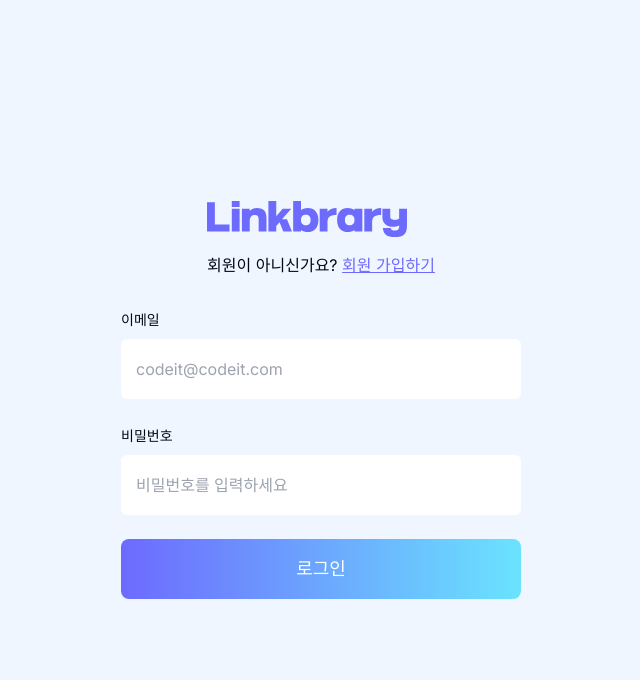
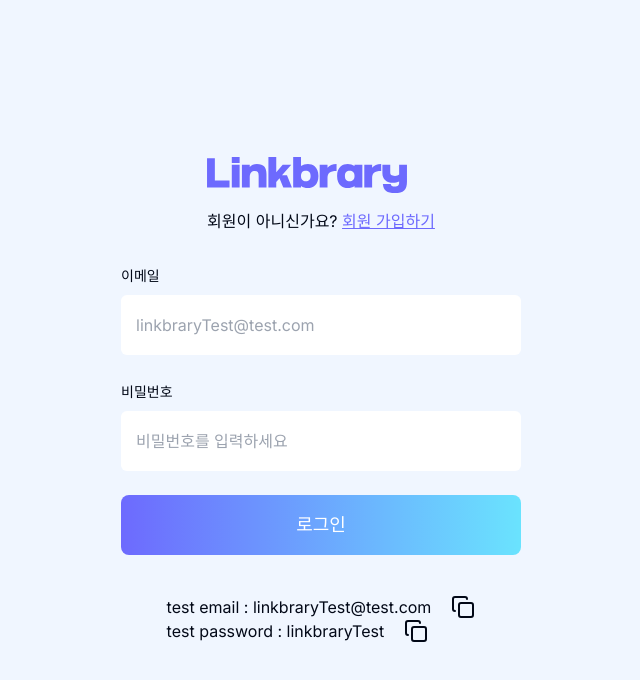
Before and after one commit to HMRyu/linkbrary, a Next.js app: page /signin in a window 1280 px wide. Shown: the top 680 px of the page, without its empty margins (319-959 px from the left). Built offline with nearby package versions, Linux system fonts and the light colour scheme.

Commit message:
feat: add test email / password at '/signin'

```diff
--- a/app/(auth)/signin/page.tsx
+++ b/app/(auth)/signin/page.tsx
@@ -3,7 +3,7 @@
 import Image from "next/image";
 import Link from "next/link";
 import { useRouter } from "next/navigation";
-import { useTransition } from "react";
+import { useState, useTransition } from "react";
 
 import {
   Form,
@@ -24,6 +24,7 @@
 import { zodResolver } from "@hookform/resolvers/zod";
 import { useForm } from "react-hook-form";
 import { z } from "zod";
+import { Check, Copy } from "lucide-react";
 
 const formSchema = z.object({
   email: z.string().email({
@@ -39,6 +40,15 @@
   const { toast } = useToast();
 
   const [isPending, startTransition] = useTransition();
+
+  const [copiedEmail, setCopiedEmail] = useState<boolean>(false);
+  const [copiedPassword, setCopiedPassword] = useState<boolean>(false);
+
+  const handleCopy = (text: string, setCopied: (value: boolean) => void) => {
+    navigator.clipboard.writeText(text);
+    setCopied(true);
+    setTimeout(() => setCopied(false), 2000);
+  };
 
   const form = useForm<z.infer<typeof formSchema>>({
     resolver: zodResolver(formSchema),
@@ -100,7 +110,10 @@
                 <FormItem>
                   <FormLabel>이메일</FormLabel>
                   <FormControl>
-                    <Input inputPlaceholder="codeit@codeit.com" {...field} />
+                    <Input
+                      inputPlaceholder="linkbraryTest@test.com"
+                      {...field}
+                    />
                   </FormControl>
                   <FormMessage />
                 </FormItem>
@@ -127,6 +140,22 @@
           </form>
         </Form>
       </div>
+      <div className="mt-10">
+        <div className="flex space-x-5">
+          <div>test email : linkbraryTest@test.com</div>
+          <div
+            onClick={() => handleCopy("linkbraryTest@test.com", setCopiedEmail)}
+          >
+            {copiedEmail ? <Check /> : <Copy />}
+          </div>
+        </div>
+        <div className="flex space-x-5">
+          <div>test password : linkbraryTest</div>
+          <div onClick={() => handleCopy("linkbraryTest", setCopiedPassword)}>
+            {copiedPassword ? <Check /> : <Copy />}
+          </div>
+        </div>
+      </div>
     </div>
   );
 };
--- a/app/(auth)/signup/page.tsx
+++ b/app/(auth)/signup/page.tsx
@@ -103,7 +103,10 @@
                 <FormItem>
                   <FormLabel>이메일</FormLabel>
                   <FormControl>
-                    <Input inputPlaceholder="codeit@codeit.com" {...field} />
+                    <Input
+                      inputPlaceholder="linkbraryTest@test.com"
+                      {...field}
+                    />
                   </FormControl>
                   <FormMessage />
                 </FormItem>
```
